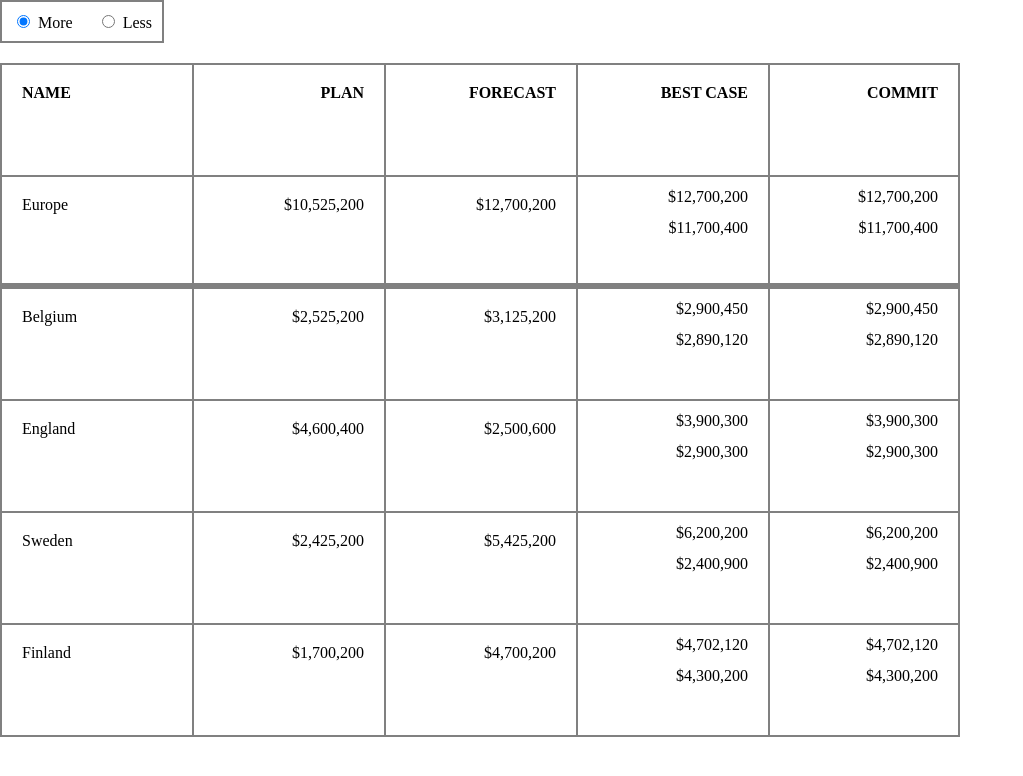
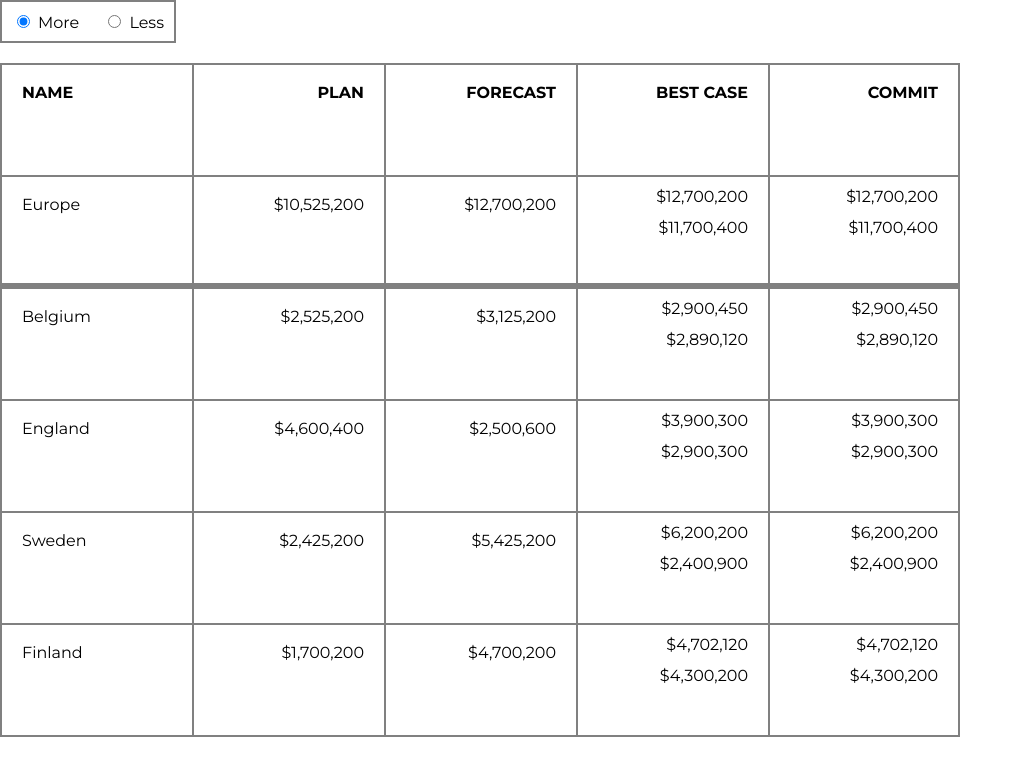
Before and after one commit to ygu93/DataGrid, a website built with webpack: page index.html in a window 1280 px wide. Shown: the whole page, without its empty margins (0-1023 px from the left). Built offline with nearby package versions, Linux system fonts and the light colour scheme.

Commit message:
add better font

```diff
--- a/app.css
+++ b/app.css
@@ -6,6 +6,7 @@
 .options {
   border: 2px solid gray;
   display: inline-block;
+  font-family: 'Montserrat', sans-serif;
 }
 
 .options-input{
@@ -94,4 +95,5 @@
 
 #data-grid{
   margin-top: 20px;
+  font-family: 'Montserrat', sans-serif;
 }
--- a/index.html
+++ b/index.html
@@ -6,6 +6,7 @@
     <script type="text/javascript" src="./bundle.js"></script>
     <link rel="stylesheet" href="./reset.css" media="screen">
     <link rel="stylesheet" href="./app.css" media="screen">
+    <link href="https://fonts.googleapis.com/css?family=Montserrat:400,700" rel="stylesheet">
   </head>
   <body>
     <div class="options">
```
